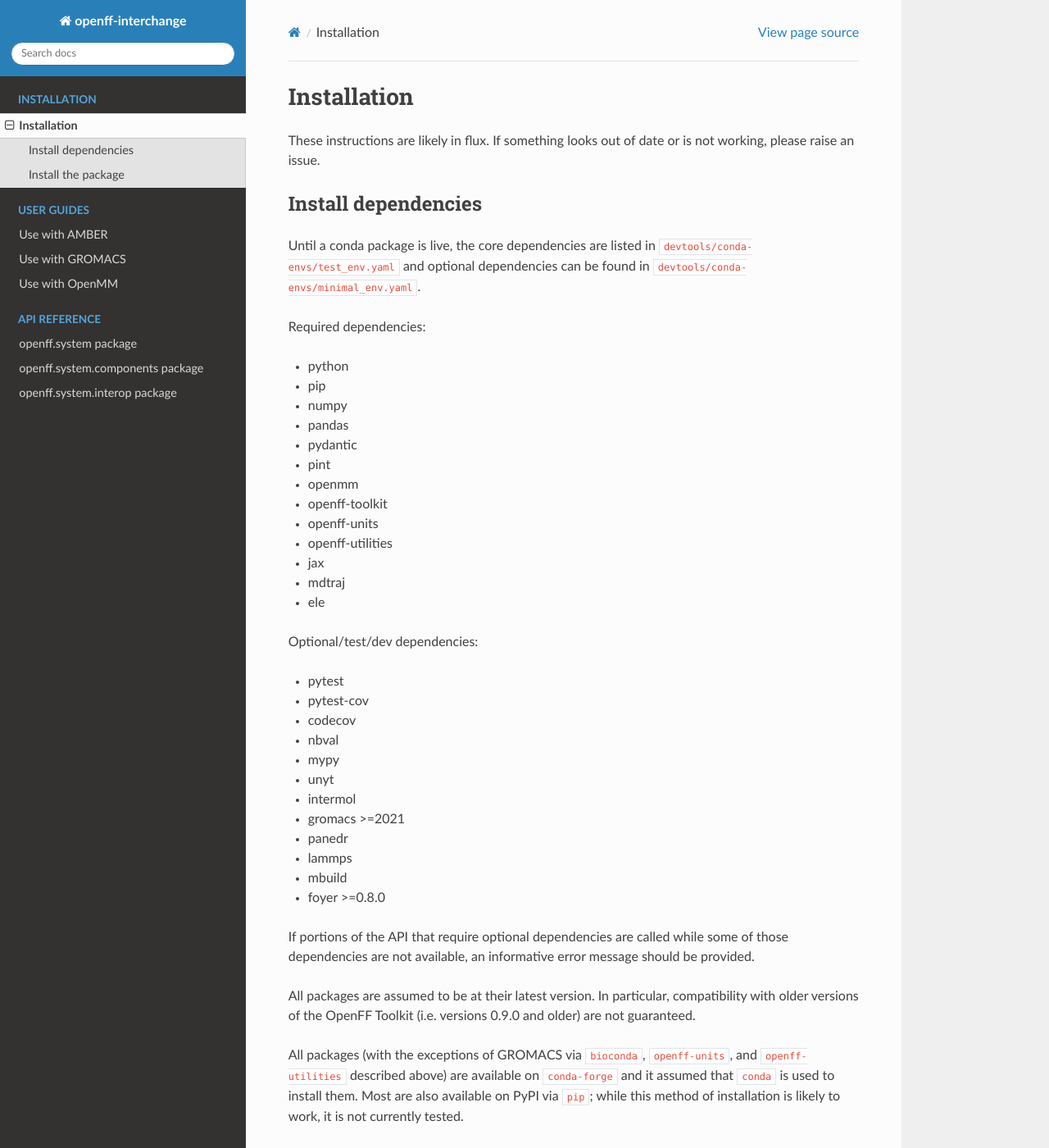
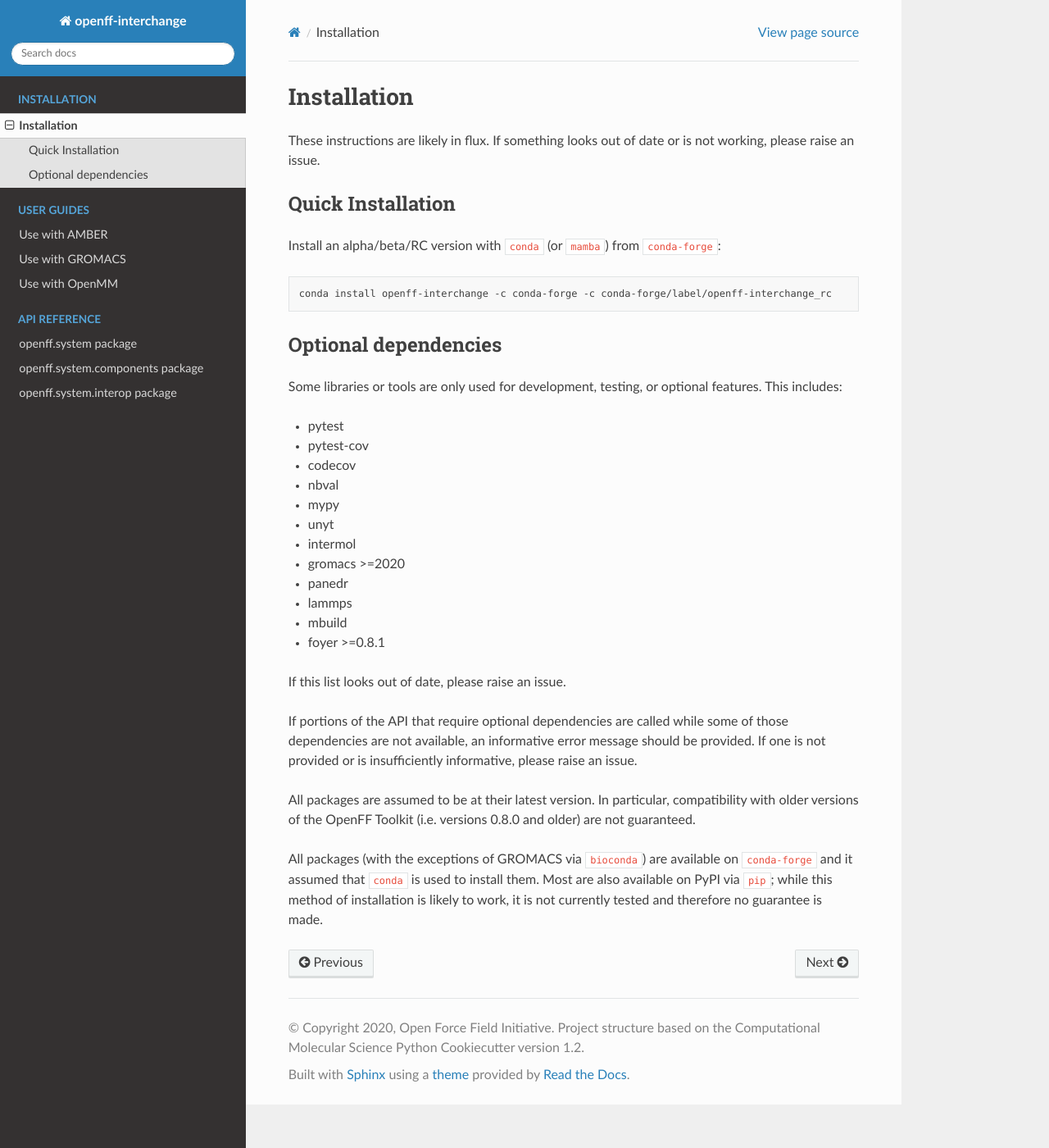
Before and after one commit to openforcefield/openff-interchange, a Sphinx documentation site: the page built from docs/installation.md, in a window 1280 px wide and 1400 px high. Shown: the whole window at 82% size. Built offline with Sphinx 7.4.7 and the Read the Docs theme 2.0.0, drawn with Linux system fonts in a browser that asks for light colours; pages that are not in the unit, such as notebooks, are missing from menus; some of the changed text lies outside the part shown.

Commit message:
DOC: Update installation instructions

````diff
--- a/docs/installation.md
+++ b/docs/installation.md
@@ -2,26 +2,18 @@
 
 These instructions are likely in flux. If something looks out of date or is not working, please raise an issue.
 
-## Install dependencies
 
-Until a conda package is live, the core dependencies are listed in `devtools/conda-envs/test_env.yaml` and optional dependencies can be found in `devtools/conda-envs/minimal_env.yaml`.
+## Quick Installation
 
-Required dependencies:
-  - python
-  - pip
-  - numpy
-  - pandas
-  - pydantic
-  - pint
-  - openmm
-  - openff-toolkit
-  - openff-units
-  - openff-utilities
-  - jax
-  - mdtraj
-  - ele
+Install an alpha/beta/RC version with `conda` (or `mamba`) from `conda-forge`:
 
-Optional/test/dev dependencies:
+```shell
+conda install openff-interchange -c conda-forge -c conda-forge/label/openff-interchange_rc
+```
+
+## Optional dependencies
+
+Some libraries or tools are only used for development, testing, or optional features. This includes:
   - pytest
   - pytest-cov
   - codecov
@@ -29,22 +21,16 @@
   - mypy
   - unyt
   - intermol
-  - gromacs >=2021
+  - gromacs >=2020
   - panedr
   - lammps
   - mbuild
-  - foyer >=0.8.0
+  - foyer >=0.8.1
 
-If portions of the API that require optional dependencies are called while some of those dependencies are not available, an informative error message should be provided.
+If this list looks out of date, please raise an issue.
 
-All packages are assumed to be at their latest version. In particular, compatibility with older versions of the OpenFF Toolkit (i.e. versions 0.9.0 and older) are not guaranteed.
+If portions of the API that require optional dependencies are called while some of those dependencies are not available, an informative error message should be provided. If one is not provided or is insufficiently informative, please raise an issue.
 
-All packages (with the exceptions of GROMACS via `bioconda`, `openff-units`, and `openff-utilities` described above) are available on `conda-forge` and it assumed that `conda` is used to install them. Most are also available on PyPI via `pip`; while this method of installation is likely to work, it is not currently tested.
+All packages are assumed to be at their latest version. In particular, compatibility with older versions of the OpenFF Toolkit (i.e. versions 0.8.0 and older) are not guaranteed.
 
-## Install the package
-
-Until a conda package is live, the package must be installed locally. After cloning the repo:
-
-```shell
-python -m pip install -e .
-```
+All packages (with the exceptions of GROMACS via `bioconda`) are available on `conda-forge` and it assumed that `conda` is used to install them. Most are also available on PyPI via `pip`; while this method of installation is likely to work, it is not currently tested and therefore no guarantee is made.
````
